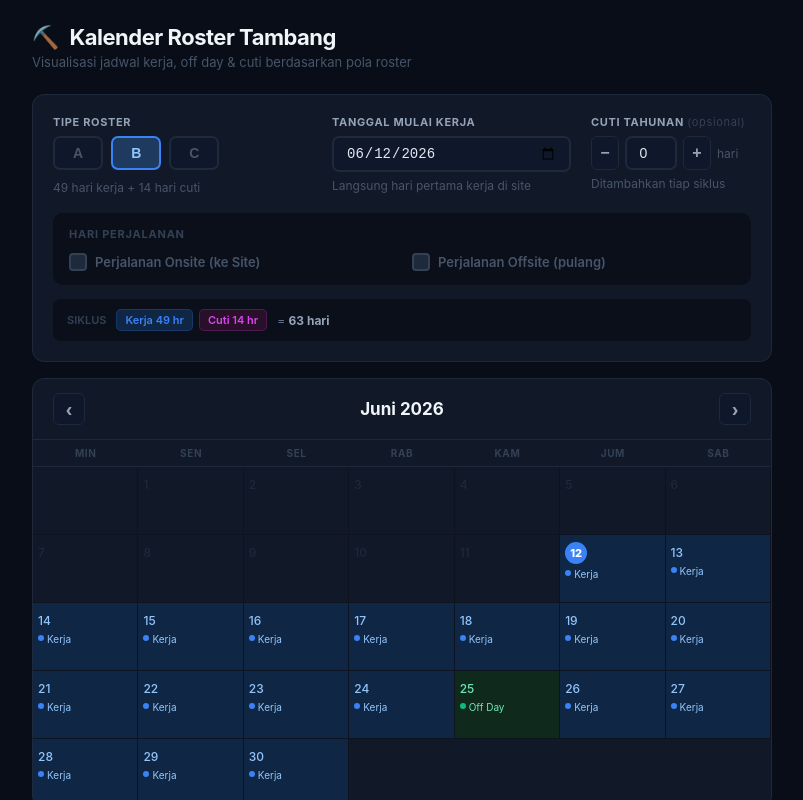
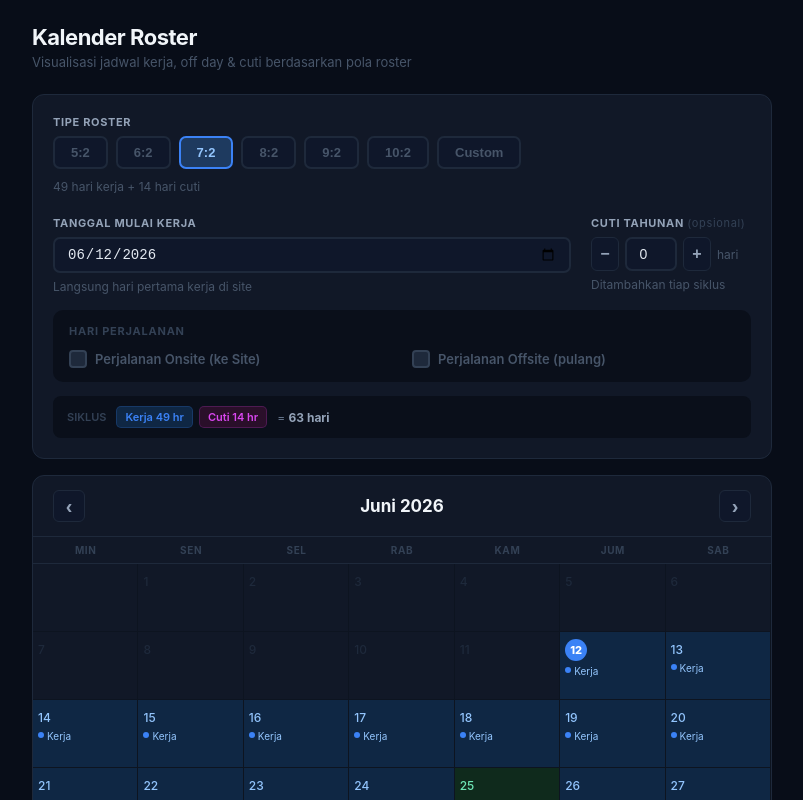
Before and after one commit to MosesOktavianus/roster-tambang, a React (Create React App) app: page / in a window 1280 px wide. Shown: the top 800 px of the page, without its empty margins (238-1041 px from the left). Built offline with nearby package versions, Linux system fonts and the light colour scheme.

Commit message:
update v1.1.2

```diff
--- a/src/App.js
+++ b/src/App.js
@@ -1,10 +1,16 @@
 import { useState, useMemo } from "react";
 
 const ROSTER_TYPES = {
-  A: { label: "Tipe A", desc: "35 hari kerja + 14 hari cuti", sitedays: 35, leavedays: 14 },
-  B: { label: "Tipe B", desc: "49 hari kerja + 14 hari cuti", sitedays: 49, leavedays: 14 },
-  C: { label: "Tipe C", desc: "63 hari kerja + 14 hari cuti", sitedays: 63, leavedays: 14 },
+  W5: { label: "5:2", desc: "35 hari kerja + 14 hari cuti", sitedays: 35, leavedays: 14 },
+  W6: { label: "6:2", desc: "42 hari kerja + 14 hari cuti", sitedays: 42, leavedays: 14 },
+  W7: { label: "7:2", desc: "49 hari kerja + 14 hari cuti", sitedays: 49, leavedays: 14 },
+  W8: { label: "8:2", desc: "56 hari kerja + 14 hari cuti", sitedays: 56, leavedays: 14 },
+  W9: { label: "9:2", desc: "63 hari kerja + 14 hari cuti", sitedays: 63, leavedays: 14 },
+  W10: { label: "10:2", desc: "70 hari kerja + 14 hari cuti", sitedays: 70, leavedays: 14 },
+  CUSTOM: { label: "Custom", desc: "Atur jumlah hari kerja & cuti sendiri", sitedays: 35, leavedays: 14 },
 };
+
+const APP_VERSION = "1.1.2";
 
 const DAY_NAMES = ["Min", "Sen", "Sel", "Rab", "Kam", "Jum", "Sab"];
 const MONTH_NAMES = ["Januari","Februari","Maret","April","Mei","Juni","Juli","Agustus","September","Oktober","November","Desember"];
@@ -27,8 +33,7 @@ function toKey(date) {
   return `${y}-${m}-${d}`;
 }
 
-function buildSchedule(startDate, rosterType, extraLeave = 0, travelOnsite = 0, travelOffsite = 0, months = 24) {
-  const roster = ROSTER_TYPES[rosterType];
+function buildSchedule(startDate, roster, extraLeave = 0, travelOnsite = 0, travelOffsite = 0, months = 24) {
   const endDate = addDays(startDate, months * 31);
   const schedule = {};
   let cursor = new Date(startDate);
@@ -105,7 +110,9 @@ function DayCounter({ label, value, onChange }) {
 
 export default function App() {
   const today = new Date();
-  const [rosterType, setRosterType] = useState("B");
+  const [rosterType, setRosterType] = useState("W7");
+  const [customSitedays, setCustomSitedays] = useState(35);
+  const [customLeavedays, setCustomLeavedays] = useState(14);
   const [startDate, setStartDate] = useState(toKey(today));
   const [extraLeave, setExtraLeave] = useState(0);
   const [travelOnsiteEnabled, setTravelOnsiteEnabled] = useState(false);
@@ -119,9 +126,13 @@ export default function App() {
   const effOnsite = travelOnsiteEnabled ? travelOnsite : 0;
   const effOffsite = travelOffsiteEnabled ? travelOffsite : 0;
 
+  const roster = rosterType === "CUSTOM"
+    ? { label: "Custom", desc: `${customSitedays} hari kerja + ${customLeavedays} hari cuti`, sitedays: Number(customSitedays) || 0, leavedays: Number(customLeavedays) || 0 }
+    : ROSTER_TYPES[rosterType];
+
   const schedule = useMemo(
-    () => buildSchedule(parseLocalDate(startDate), rosterType, Number(extraLeave), effOnsite, effOffsite, 24),
-    [startDate, rosterType, extraLeave, effOnsite, effOffsite]
+    () => buildSchedule(parseLocalDate(startDate), roster, Number(extraLeave), effOnsite, effOffsite, 24),
+    [startDate, roster, extraLeave, effOnsite, effOffsite]
   );
 
   const calendarDays = useMemo(() => {
@@ -152,7 +163,6 @@ export default function App() {
     return counts;
   }, [calendarDays, schedule]);
 
-  const roster = ROSTER_TYPES[rosterType];
   const cycleTotal = effOnsite + roster.sitedays + effOffsite + roster.leavedays + Number(extraLeave);
   const startLabel = effOnsite > 0 ? "Tanggal Berangkat" : "Tanggal Mulai Kerja";
   const startHint = effOnsite > 0
@@ -164,31 +174,49 @@ export default function App() {
       <div style={{ maxWidth: 740, margin: "0 auto" }}>
 
         <div style={{ marginBottom: 24 }}>
-          <div style={{ display: "flex", alignItems: "center", gap: 10, marginBottom: 4 }}>
-            <span style={{ fontSize: 22 }}>⛏️</span>
-            <h1 style={{ margin: 0, fontSize: 22, fontWeight: 700, letterSpacing: "-0.5px", color: "#f1f5f9" }}>Kalender Roster Tambang</h1>
-          </div>
-          <p style={{ margin: 0, fontSize: 13, color: "#475569" }}>Visualisasi jadwal kerja, off day & cuti berdasarkan pola roster</p>
+          <h1 style={{ margin: 0, fontSize: 22, fontWeight: 700, letterSpacing: "-0.5px", color: "#f1f5f9" }}>Kalender Roster</h1>
+          <p style={{ margin: "4px 0 0", fontSize: 13, color: "#475569" }}>Visualisasi jadwal kerja, off day & cuti berdasarkan pola roster</p>
         </div>
 
         {/* Config */}
         <div style={{ background: "#111827", border: "1px solid #1e293b", borderRadius: 12, padding: "20px", marginBottom: 16 }}>
           <div style={{ display: "flex", flexWrap: "wrap", gap: 20, marginBottom: 16 }}>
 
-            <div style={{ flex: "1 1 180px" }}>
+            <div style={{ flex: "1 1 100%" }}>
               <label style={labelStyle}>Tipe Roster</label>
-              <div style={{ display: "flex", gap: 8, marginBottom: 8 }}>
+              <div style={{ display: "flex", gap: 8, marginBottom: 8, flexWrap: "wrap" }}>
                 {Object.keys(ROSTER_TYPES).map(k => (
                   <button key={k} onClick={() => setRosterType(k)} style={{
-                    padding: "7px 18px", borderRadius: 7,
+                    padding: "7px 16px", borderRadius: 7,
                     border: rosterType === k ? "2px solid #3b82f6" : "2px solid #1e293b",
                     background: rosterType === k ? "#1e3a5f" : "#0f172a",
                     color: rosterType === k ? "#93c5fd" : "#475569",
-                    fontWeight: 700, fontSize: 14, cursor: "pointer",
-                  }}>{k}</button>
+                    fontWeight: 700, fontSize: 13, cursor: "pointer", whiteSpace: "nowrap",
+                  }}>{ROSTER_TYPES[k].label}</button>
                 ))}
               </div>
-              <p style={{ margin: 0, fontSize: 12, color: "#475569", lineHeight: 1.6 }}>{roster.desc}</p>
+              {rosterType === "CUSTOM" ? (
+                <div style={{ display: "flex", flexWrap: "wrap", gap: 16, marginTop: 6 }}>
+                  <div style={{ display: "flex", alignItems: "center", gap: 8 }}>
+                    <span style={{ fontSize: 12, color: "#64748b" }}>Hari Kerja:</span>
+                    <input
+                      type="number" min="1" max="365" value={customSitedays}
+                      onChange={e => setCustomSitedays(Math.max(1, Math.min(365, Number(e.target.value))))}
+                      style={{ ...inputStyle, width: 64, textAlign: "center", padding: "6px 8px" }}
+                    />
+                  </div>
+                  <div style={{ display: "flex", alignItems: "center", gap: 8 }}>
+                    <span style={{ fontSize: 12, color: "#64748b" }}>Hari Cuti:</span>
+                    <input
+                      type="number" min="0" max="60" value={customLeavedays}
+                      onChange={e => setCustomLeavedays(Math.max(0, Math.min(60, Number(e.target.value))))}
+                      style={{ ...inputStyle, width: 64, textAlign: "center", padding: "6px 8px" }}
+                    />
+                  </div>
+                </div>
+              ) : (
+                <p style={{ margin: 0, fontSize: 12, color: "#475569", lineHeight: 1.6 }}>{roster.desc}</p>
+              )}
             </div>
 
             <div style={{ flex: "1 1 160px" }}>
@@ -332,6 +360,12 @@ export default function App() {
           ))}
         </div>
 
+        {/* Footer */}
+        <div style={{ textAlign: "center", padding: "16px 0 8px", borderTop: "1px solid #1e293b" }}>
+          <p style={{ margin: 0, fontSize: 11, color: "#334155" }}>v{APP_VERSION}</p>
+          <p style={{ margin: "4px 0 0", fontSize: 12, color: "#475569" }}>Made with ❤️ by Moses</p>
+        </div>
+
       </div>
     </div>
   );
```
